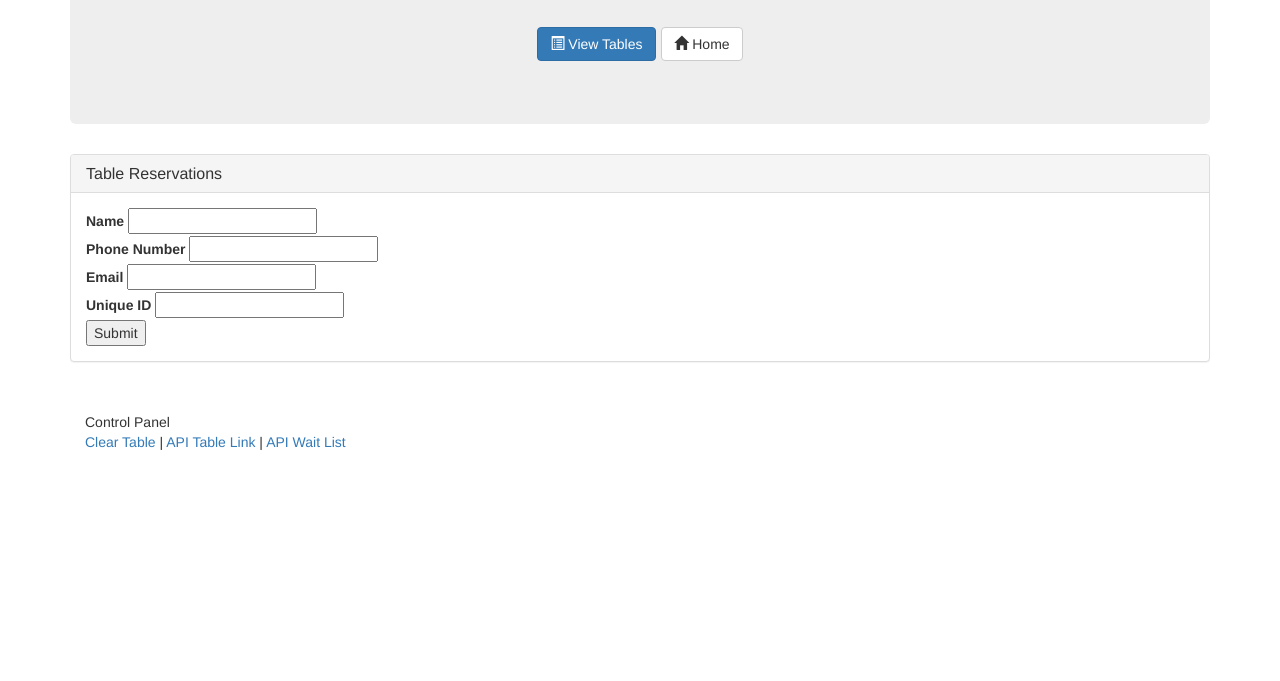
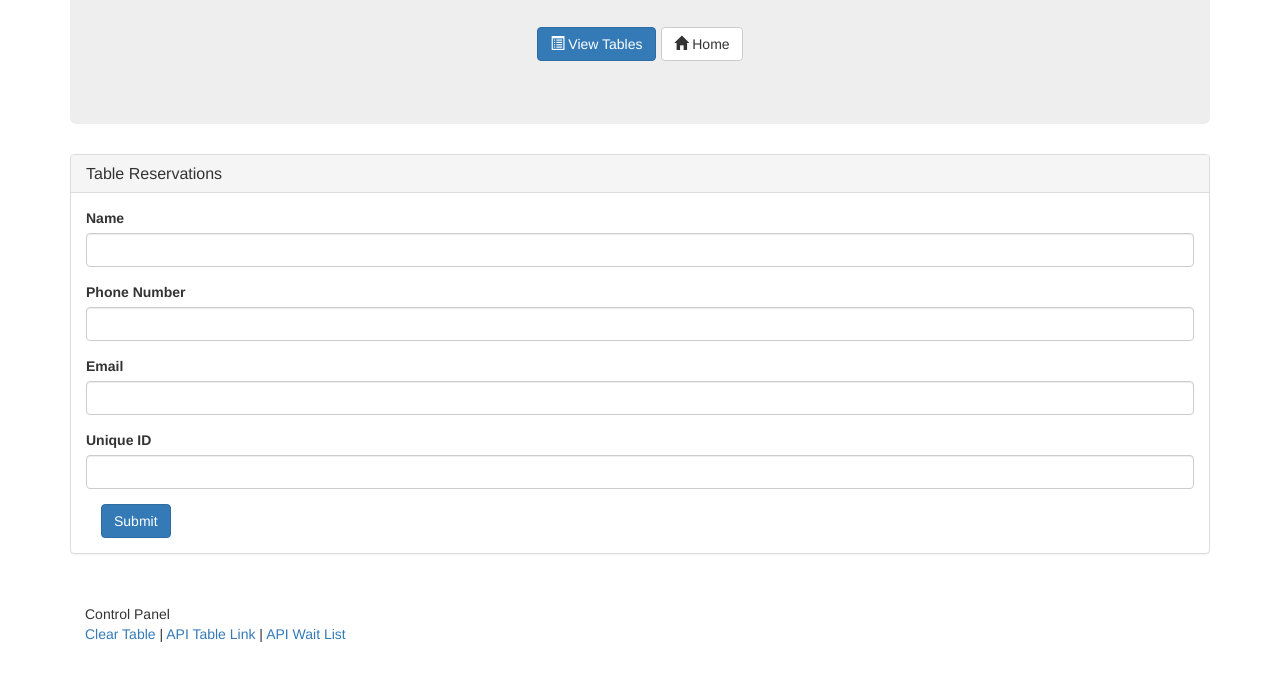
Before and after one commit to LouiseNyambati/hot-restaurant, a website: page reserve.html in a window 1280 px wide. Shown: the part 193-874 px from the top of the page. Before the commit the page ends 800 px from the top, so only its background shows below. Drawn offline with nearby package versions, Linux system fonts and the light colour scheme.

Commit message:
id and design changes to index

```diff
--- a/assets/css/style.css
+++ b/assets/css/style.css
@@ -18,3 +18,11 @@ form {
 .align-left {
 	text-align: left;
 }
+
+.align-right {
+	text-align: right;
+}
+
+.panel-margin {
+	margin: 0 15px;
+}
--- a/reserve.html
+++ b/reserve.html
@@ -48,43 +48,47 @@
 
 
       <div class="row">
-        <div class="col-md-12 align-center">
+        <div class="col-md-12">
           <div class="panel panel-default">
             <div class="panel-heading">
               <h3 class="panel-title align-left">Table Reservations</h3>
             </div>
-            <div class="panel-body align-left">
+            <div class="panel-body panel-margin">
                 <form role=“form”>
 
-                <div class=“form-group”>
-                    <label for=“”>Name</label>
-                    <input type=“text” class=“form-control” id=“name”>
-                </div>
+                  <div class="form-group row">
+                    <label for="" class="col-2 col-form-label">Name</label>
+                    <div class="col-10">
+                      <input class="form-control" type="text" id="name">
+                    </div>
+                  </div>
 
-                <div class=“form-group”>
-                    <label for=“”>Phone Number</label>
-                    <input type=“text” class=“form-control” id=“phone_number”>
-                </div>
+                  <div class="form-group row">
+                    <label for="" class="col-2 col-form-label">Phone Number</label>
+                    <div class="col-10">
+                      <input class="form-control" type="text" id="phone_number">
+                    </div>
+                  </div>
+                  <div class="form-group row">
+                    <label for="" class="col-2 col-form-label">Email</label>
+                    <div class="col-10">
+                      <input class="form-control" type="text" id="email">
+                    </div>
+                  </div>
+                  <div class="form-group row">
+                    <label for="" class="col-2 col-form-label">Unique ID</label>
+                    <div class="col-10">
+                      <input class="form-control" type="text" id="unique_id">
+                    </div>
+                  </div>
 
-                <div class=“form-group”>
-                    <label for=“”>Email</label>
-                    <input type=“text” class=“form-control” id=“email”>
-                </div>
-
-                <div class=“form-group”>
-                    <label for=“”>Unique ID</label>
-                    <input type=“text” class=“form-control” id=“unique_id”>
-                </div>
-
-                <button type=“submit” class=“btn btn-primary submit”>Submit</button>
-            </form>
+                  <button type=“submit” class="btn btn-primary submit">Submit</button>
+                </form>
             </div>
           </div>
       </div>
 
-      <BR>
-      <BR>
-      </div>
+    </div>
 
       <!-- /container -->
       <footer class="footer">
```
